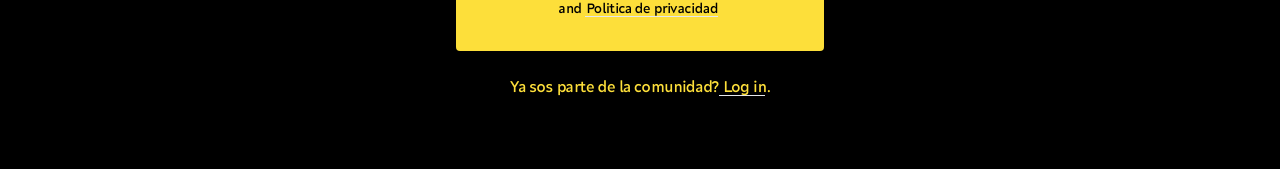
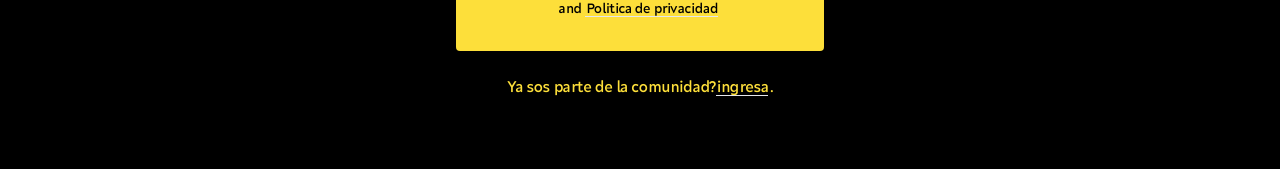
Before and after one commit to ivanpalachuk/theboxweb, a React (Vite) app: page /registro in a window 1280 px wide. Shown: the part 621-790 px from the top of the page. Built offline with nearby package versions, Linux system fonts and the light colour scheme; no server answers.

Commit message:
[FIX] redirect problem with vite

```diff
--- a/src/components/Register/Register.jsx
+++ b/src/components/Register/Register.jsx
@@ -107,7 +107,7 @@ const Register = () => {
 
                 <div className="text-theboxyellow mt-6">
                     Ya sos parte de la comunidad?
-                    <Link to={"/login"} className="no-underline border-b border-blue text-blue" > Log in</Link>.
+                    <Link to={"/login"} className="no-underline border-b border-blue text-blue" >ingresa</Link>.
                 </div>
             </div>
         </div>
```
Also changed, not shown: 1 other file (tests, documents, lock files or other folders).
